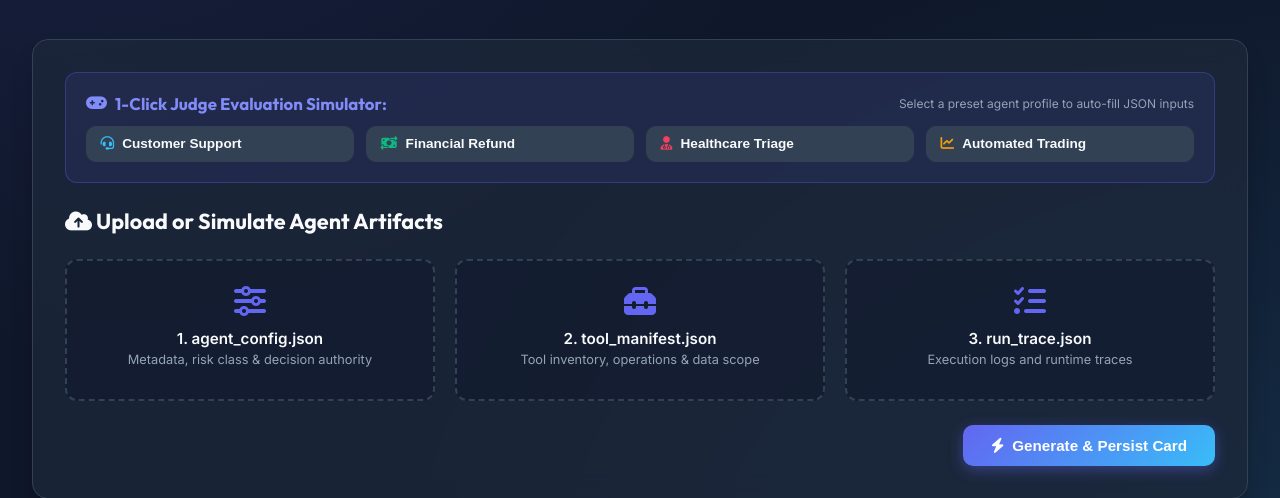
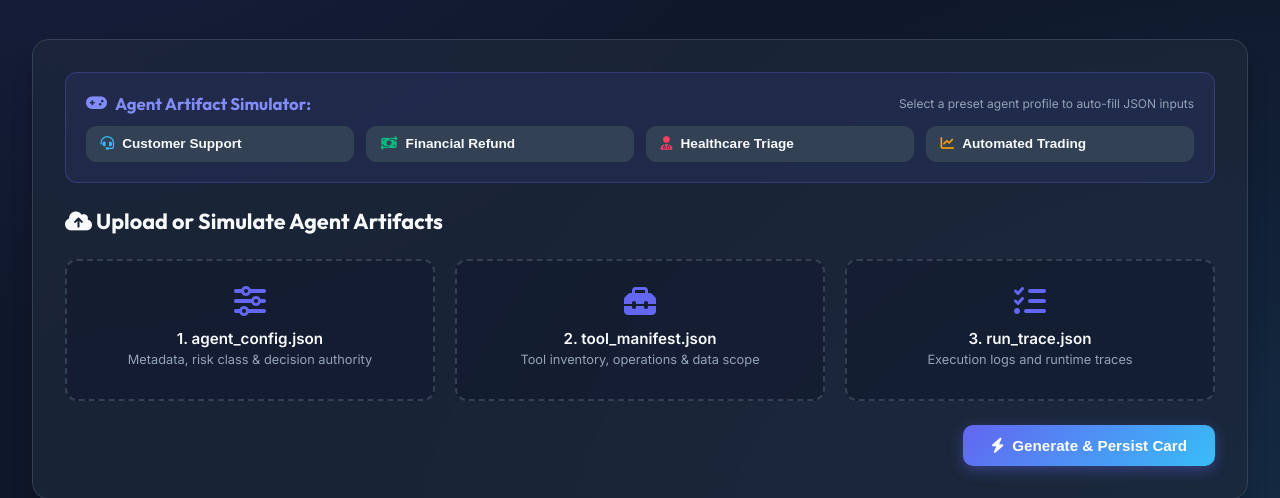
Before and after one commit to PoorvikaGowda23/Aivar_Hackathon_22PD10, a FastAPI app: page / in a window 1280 px wide. Shown: the part 421-919 px from the top of the page. Run offline with FastAPI, Linux system fonts and the light colour scheme; data comes from the database, SQL or seed files in the repository; some libraries are stand-ins or nearby versions.

Commit message:
UI: Update simulator heading to Agent Artifact Simulator

```diff
--- a/app/templates/index.html
+++ b/app/templates/index.html
@@ -543,7 +543,7 @@
         <div style="background: rgba(99, 102, 241, 0.1); border: 1px solid rgba(99, 102, 241, 0.3); border-radius: 12px; padding: 1.25rem; margin-bottom: 1.5rem;">
           <div style="display:flex; justify-content:space-between; align-items:center; margin-bottom: 0.75rem;">
             <h4 style="font-family:'Outfit', sans-serif; font-size:1.05rem; color:#818cf8; display:flex; align-items:center; gap:0.5rem;">
-              <i class="fa-solid fa-gamepad"></i> 1-Click Judge Evaluation Simulator:
+              <i class="fa-solid fa-gamepad"></i> Agent Artifact Simulator:
             </h4>
             <span style="font-size:0.75rem; color:var(--text-muted);">Select a preset agent profile to auto-fill JSON inputs</span>
           </div>
```
